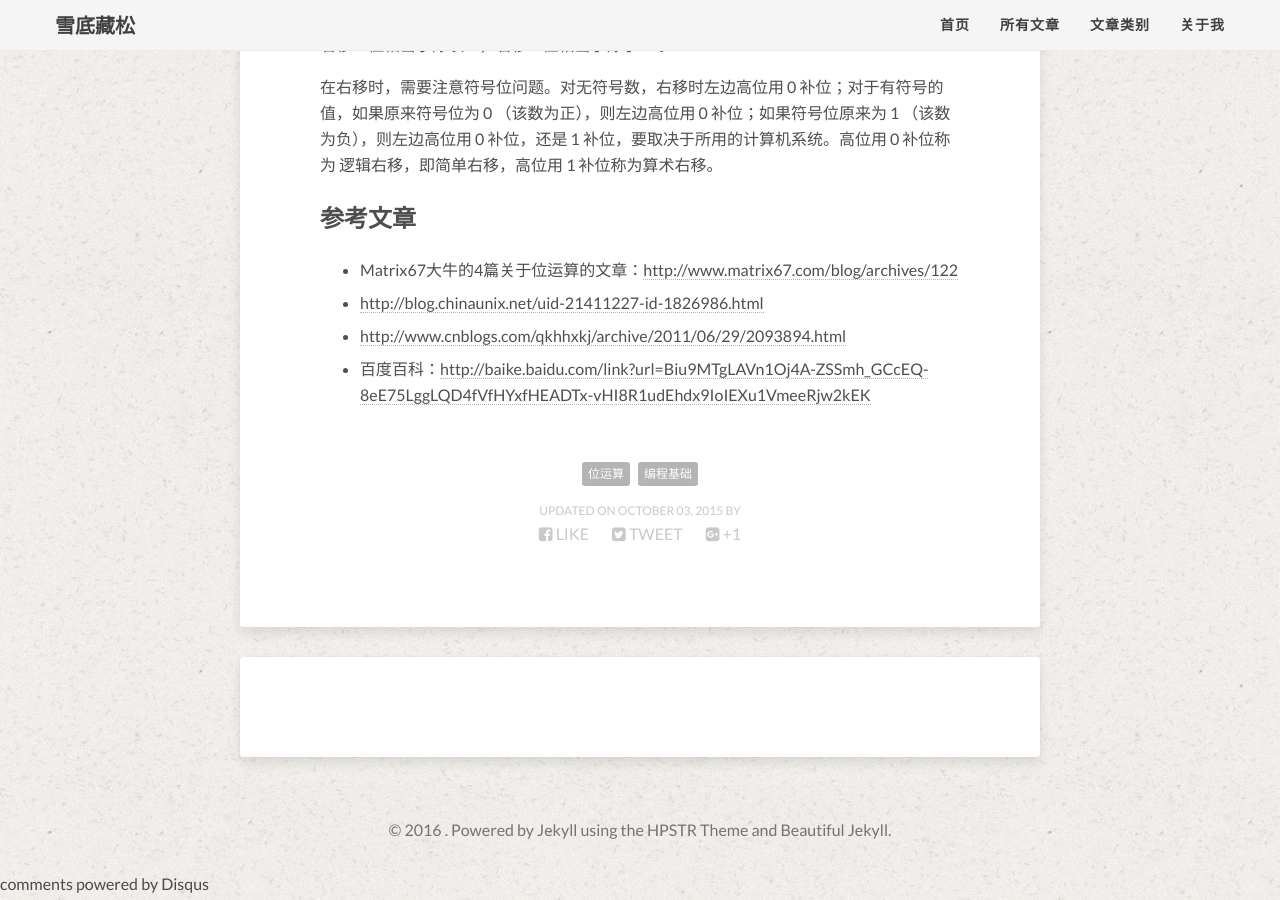
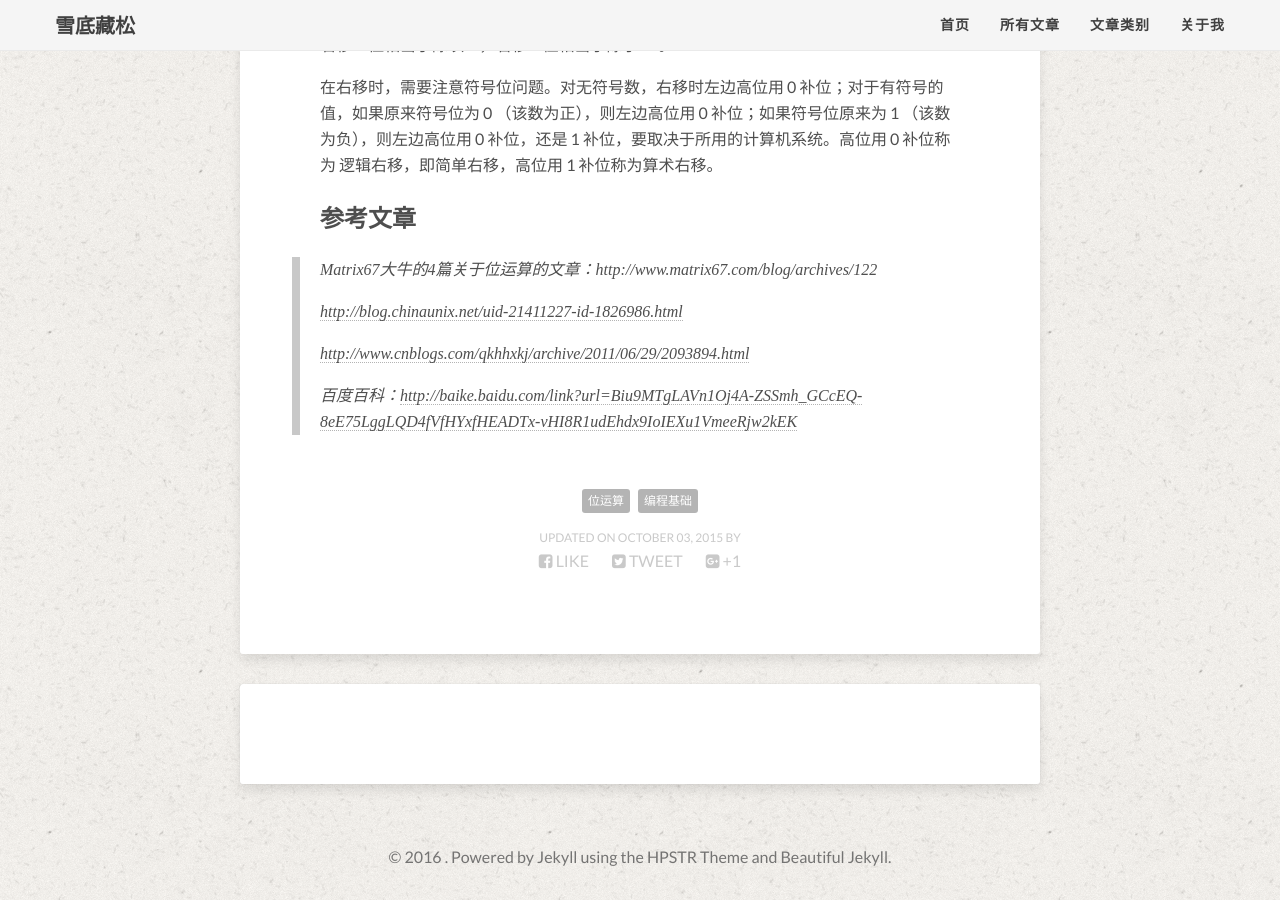
Before and after one commit to MinfeiZhou/MinfeiZhou.github.io, a Jekyll site: the page built from _posts/2015-10-03-位运算及其简单应用.md, in a window 1280 px wide and 900 px high, scrolled down 4715 px. Built offline with Jekyll 4.4.1, drawn with Linux system fonts in a browser that asks for light colours; nearby versions of some CDN libraries; library files that are not in the unit come from our copies; formulas are drawn with MathJax 3; comment, search, counter and statistics services are not loaded; some of the changed lines change nothing that is shown.

Commit message:
Revert "修改参考文献"
This reverts commit 0d285d23a0e7b5617fd25e4dd07de23957f5b6bf.

```diff
--- a/_posts/2015-10-03-位运算及其简单应用.md
+++ b/_posts/2015-10-03-位运算及其简单应用.md
@@ -156,7 +156,10 @@
 
 
 ## 参考文章
-- Matrix67大牛的4篇关于位运算的文章：<http://www.matrix67.com/blog/archives/122>
-- <http://blog.chinaunix.net/uid-21411227-id-1826986.html>
-- <http://www.cnblogs.com/qkhhxkj/archive/2011/06/29/2093894.html>
-- 百度百科：<http://baike.baidu.com/link?url=Biu9MTgLAVn1Oj4A-ZSSmh_GCcEQ-8eE75LggLQD4fVfHYxfHEADTx-vHI8R1udEhdx9IoIEXu1VmeeRjw2kEK>
+> Matrix67大牛的4篇关于位运算的文章：http://www.matrix67.com/blog/archives/122
+>
+> <http://blog.chinaunix.net/uid-21411227-id-1826986.html>
+>
+> [http://www.cnblogs.com/qkhhxkj/archive/2011/06/29/2093894.html](http://www.cnblogs.com/qkhhxkj/archive/2011/06/29/2093894.html)
+>
+> 百度百科：[http://baike.baidu.com/link?url=Biu9MTgLAVn1Oj4A-ZSSmh_GCcEQ-8eE75LggLQD4fVfHYxfHEADTx-vHI8R1udEhdx9IoIEXu1VmeeRjw2kEK](http://baike.baidu.com/link?url=Biu9MTgLAVn1Oj4A-ZSSmh_GCcEQ-8eE75LggLQD4fVfHYxfHEADTx-vHI8R1udEhdx9IoIEXu1VmeeRjw2kEK)
```
